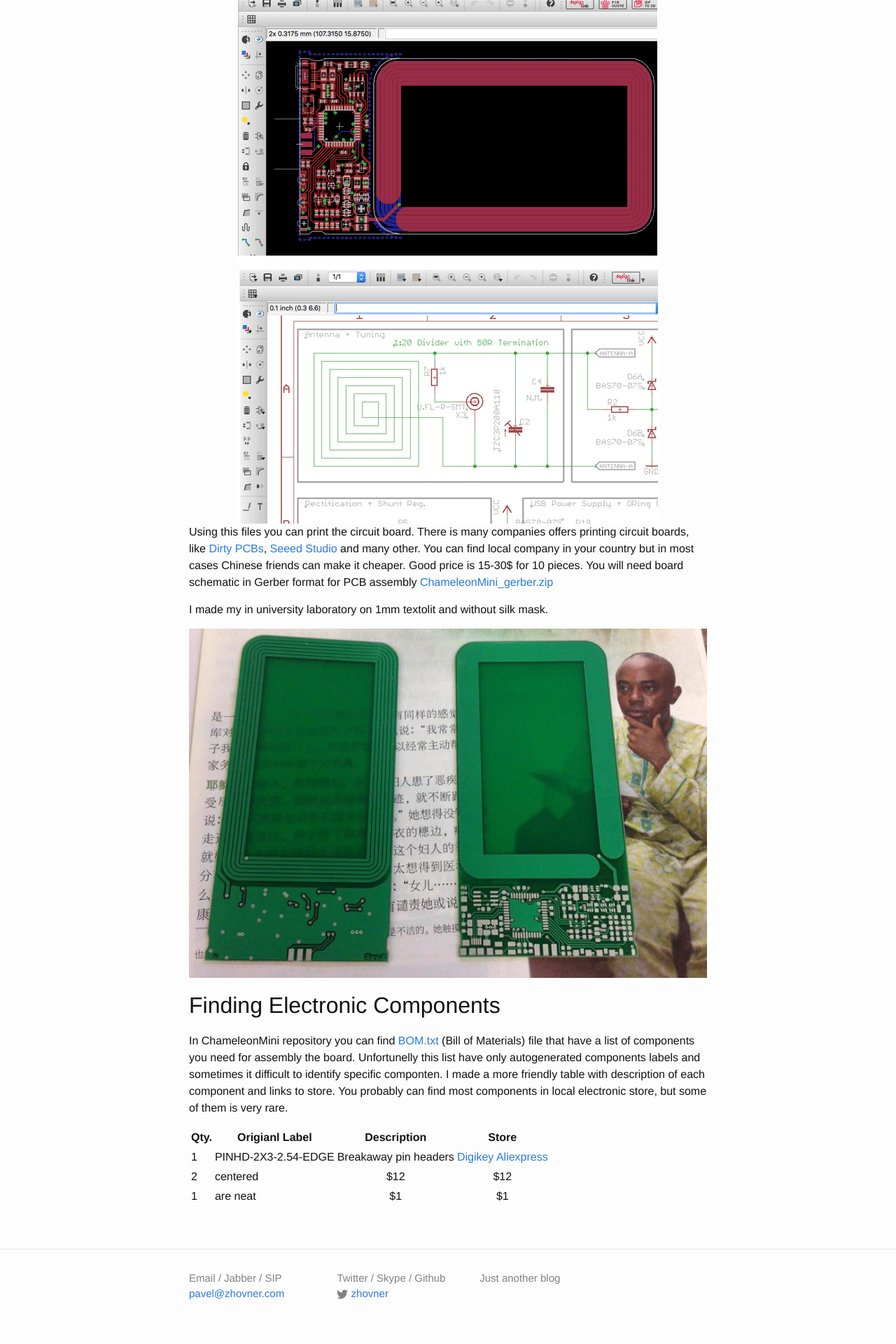
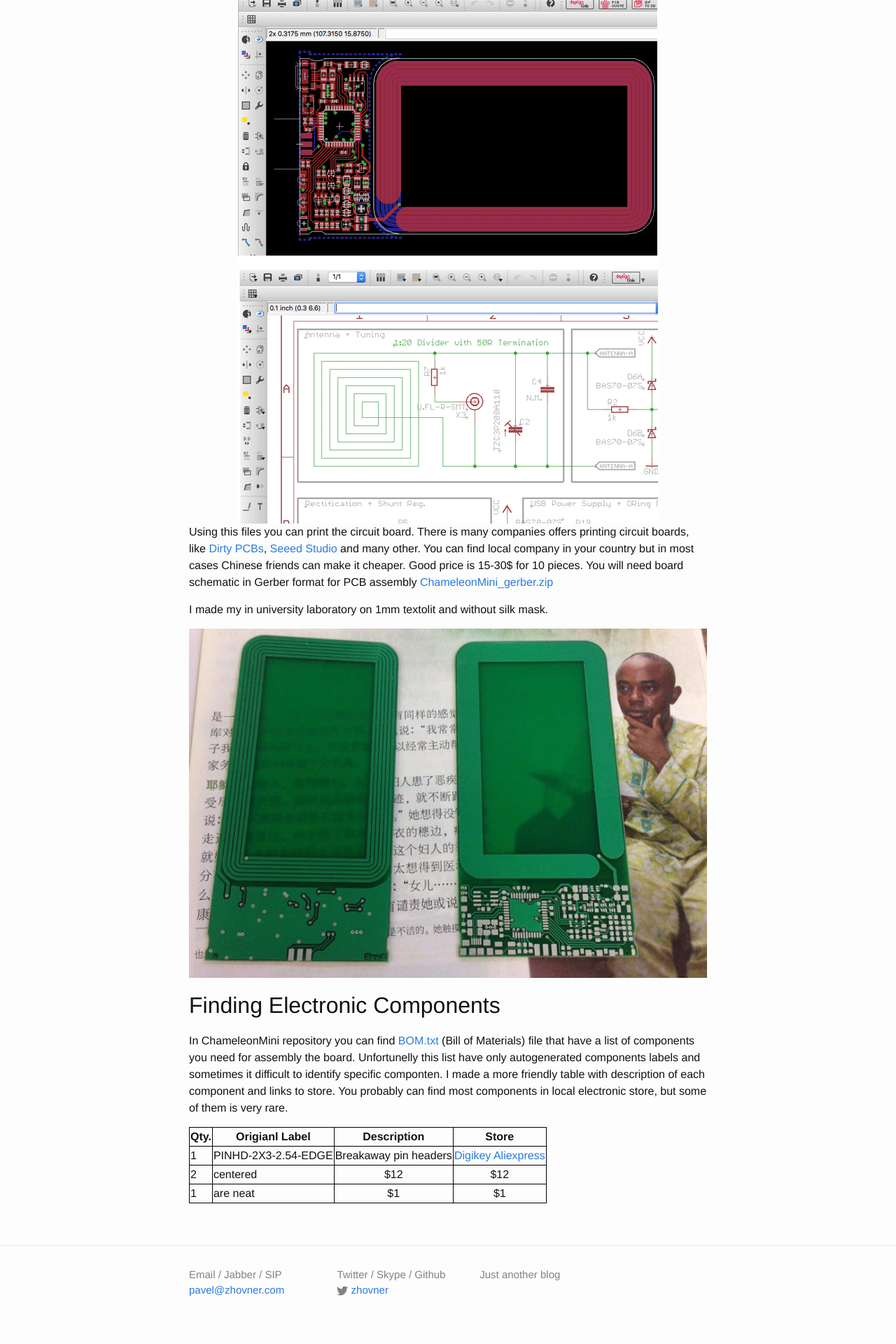
Before and after one commit to zhovner/zhovner.github.com, a Jekyll site: the page built from _posts/2016-04-2-ChameleonMini-assembly-from-scratch.markdown, in a window 1280 px wide. Shown: the part 892-2812 px from the top of the page at 70% size. Built offline with Jekyll 4.4.1, drawn with Linux system fonts in a browser that asks for light colours; comment, search, counter and statistics services are not loaded.

Commit message:
chameleon

```diff
--- a/_posts/2016-04-2-ChameleonMini-assembly-from-scratch.markdown
+++ b/_posts/2016-04-2-ChameleonMini-assembly-from-scratch.markdown
@@ -43,3 +43,4 @@ You probably can find most components in local electronic store, but some of the
 | 1   | PINHD-2X3-2.54-EDGE | Breakaway pin headers | [Digikey](http://www.digikey.com/product-search/en?mpart=M22-2010505&vendor=952) [Aliexpress](http://aliexpress.com/item/Free-Shipping-10pcs-40-Pin-1x40-Single-Row-Male-2-54-Breakable-Pin-Header-Connector-Strip/32416951874.html?spm=2114.30010708.3.10.EVbemk&ws_ab_test=searchweb201556_7,searchweb201602_4_10017_10034_10021_507_10022_10032_10020_10009_10008_10018_10019,searchweb201603_1&btsid=8d05ce86-d5b1-42f8-8dc9-c88b6eee3775)        |
 | 2   | centered            |   $12                 |   $12        |
 | 1   | are neat            |    $1                 |    $1        |
+{:.mbtablestyle}
--- a/_sass/_base.scss
+++ b/_sass/_base.scss
@@ -201,3 +201,14 @@ pre {
         }
     }
 }
+
+/**
+ * tables
+ */
+.mbtablestyle {
+        border-collapse: collapse;
+
+   > table, td, th {
+        border: 1px solid black;
+        }
+}
```
